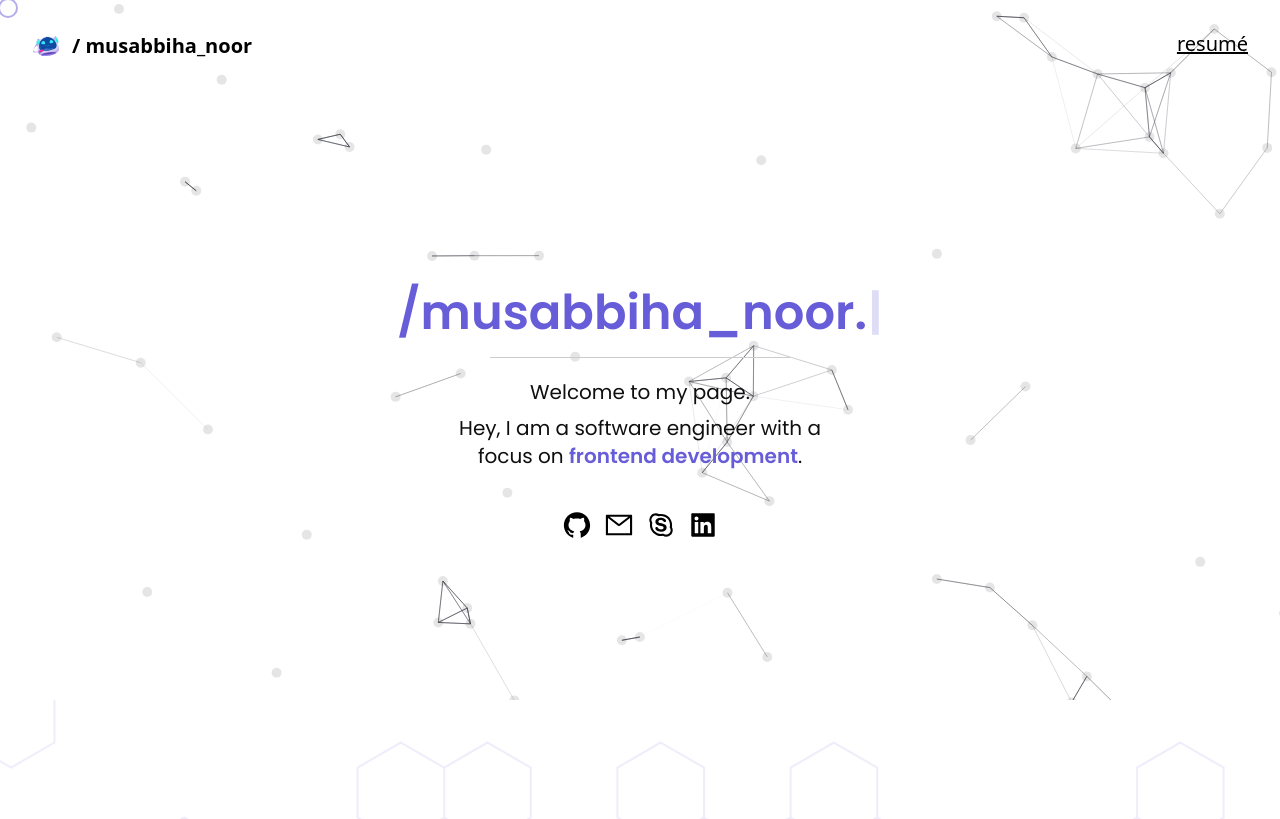
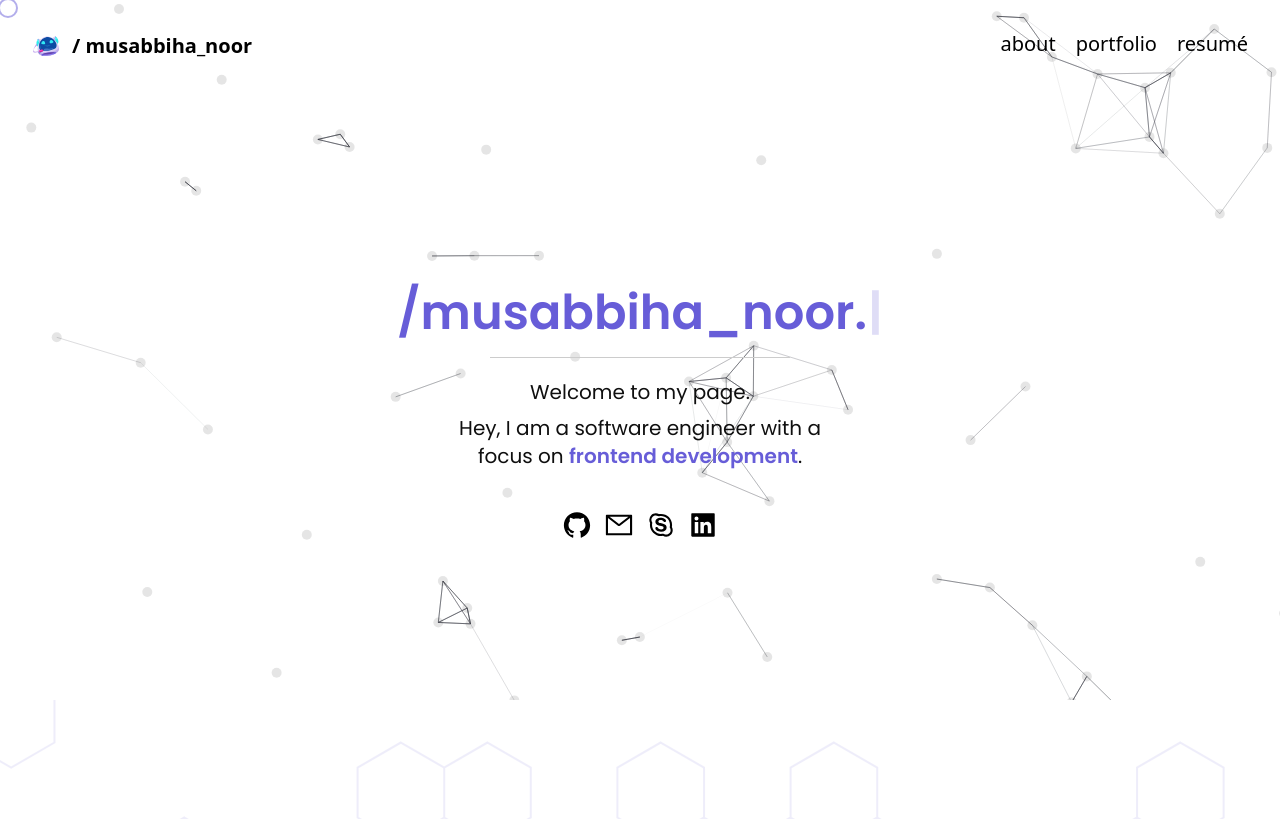
Before and after one commit to musabbihanoor/portfolio-v2, a Next.js app: page / in a window 1280 px wide. Shown: the top 819 px of the page. Built offline with nearby package versions, Linux system fonts and the light colour scheme.

Commit message:
added links to navbar

```diff
--- a/src/components/About.js
+++ b/src/components/About.js
@@ -8,7 +8,10 @@ import { TECH_STACK } from "@/data/constant";
 
 const About = () => {
   return (
-    <div className="bg-[#fff] relative z-10 flex items-start justify-center md:px-20 sm:py-40 p-6">
+    <section
+      id="about"
+      className="bg-[#fff] relative z-10 flex items-start justify-center md:px-20 sm:py-40 p-6"
+    >
       <div className="left-0 top-0 bg-white bg-[url('/hexagon-bg.svg')] absolute z-[-1] h-full w-screen opacity-[.1]"></div>
       <div className="hidden md:block">
         <AnimatedDiv>
@@ -136,7 +139,7 @@ const About = () => {
           spend time with my family.
         </p>
       </AnimatedDiv>
-    </div>
+    </section>
   );
 };
 
--- a/src/components/Navbar.js
+++ b/src/components/Navbar.js
@@ -38,7 +38,19 @@ const Navbar = () => {
       </div>
       <div className="flex gap-5">
         <a
-          className="mt-[-2px] underline cursor-pointer hover:text-light_purple transition-all duration-300 ease-in "
+          className="mt-[-2px] cursor-pointer hover:text-purple transition-all duration-300 ease-in "
+          href="#about"
+        >
+          about
+        </a>
+        <a
+          className="mt-[-2px] cursor-pointer hover:text-purple transition-all duration-300 ease-in "
+          href="#portfolio"
+        >
+          portfolio
+        </a>
+        <a
+          className="mt-[-2px] cursor-pointer hover:text-purple transition-all duration-300 ease-in "
           href={RESUME_LINK}
           target="_blank"
           rel="noreferrer"
--- a/src/components/ProjectList.js
+++ b/src/components/ProjectList.js
@@ -6,7 +6,10 @@ import { LuExternalLink } from "react-icons/lu";
 
 const ProjectList = () => {
   return (
-    <div className="relative z-30 bg-white sm:p-20 p-5 py-10">
+    <section
+      id="portfolio"
+      className="relative z-30 bg-white sm:p-20 p-5 py-10"
+    >
       <div className="left-0 top-0 bg-white bg-[url('/hexagon-bg.svg')] absolute z-[-1] h-full w-screen opacity-[.1]"></div>
 
       <h1 className="text-3xl text-center font-semibold dark:text-light_purple text-purple mb-5">
@@ -72,7 +75,7 @@ const ProjectList = () => {
           </div>
         </div>
       ))} */}
-    </div>
+    </section>
   );
 };
 
```
